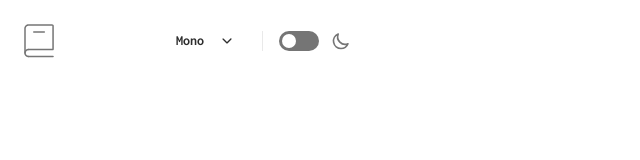
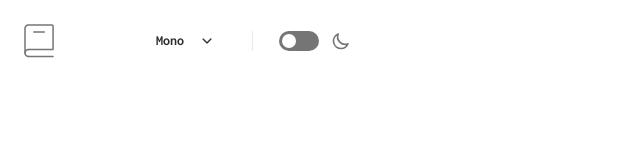
Before and after one commit to mohamed-abdelahi-haibelty/dictionary_web_app, a React (Vite) app: page / in a window 1280 px wide. Shown: the top 160 px of the page, without its empty margins (0-640 px from the left). Built offline with nearby package versions, Linux system fonts and the light colour scheme.

Commit message:
add media query

```diff
--- a/src/components/Switcher.jsx
+++ b/src/components/Switcher.jsx
@@ -8,10 +8,10 @@ function Switcher() {
         <div className="flex items-center justify-between">
             <img src={IconoirBook} alt="book svg" />
             <div className="flex items-center">
-                <div className="pr-4 ">
+                <div className="pr-4 md:pr-[26px] ">
                     <FontSwitcher/>
                 </div>
-                <div className="pl-4 border-l border-gray-20">
+                <div className="pl-4 md:pl-[26px] border-l border-gray-20">
                     <ThemSwitcher/>
                 </div>
             </div>
```
